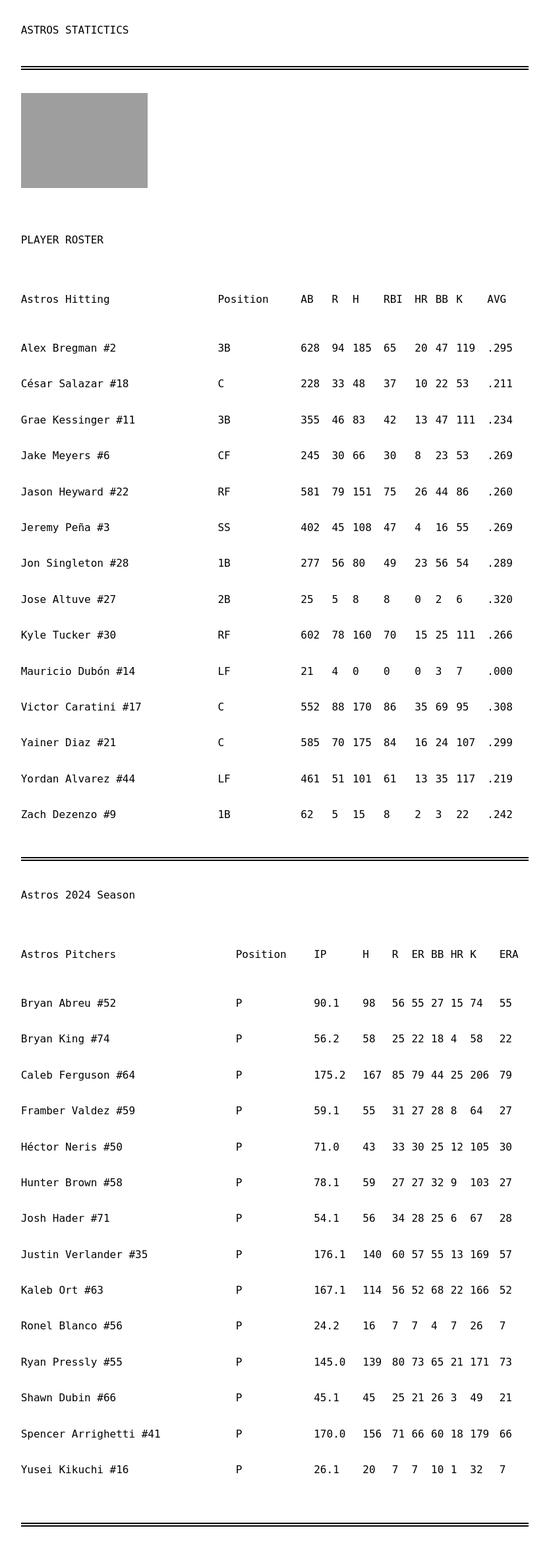
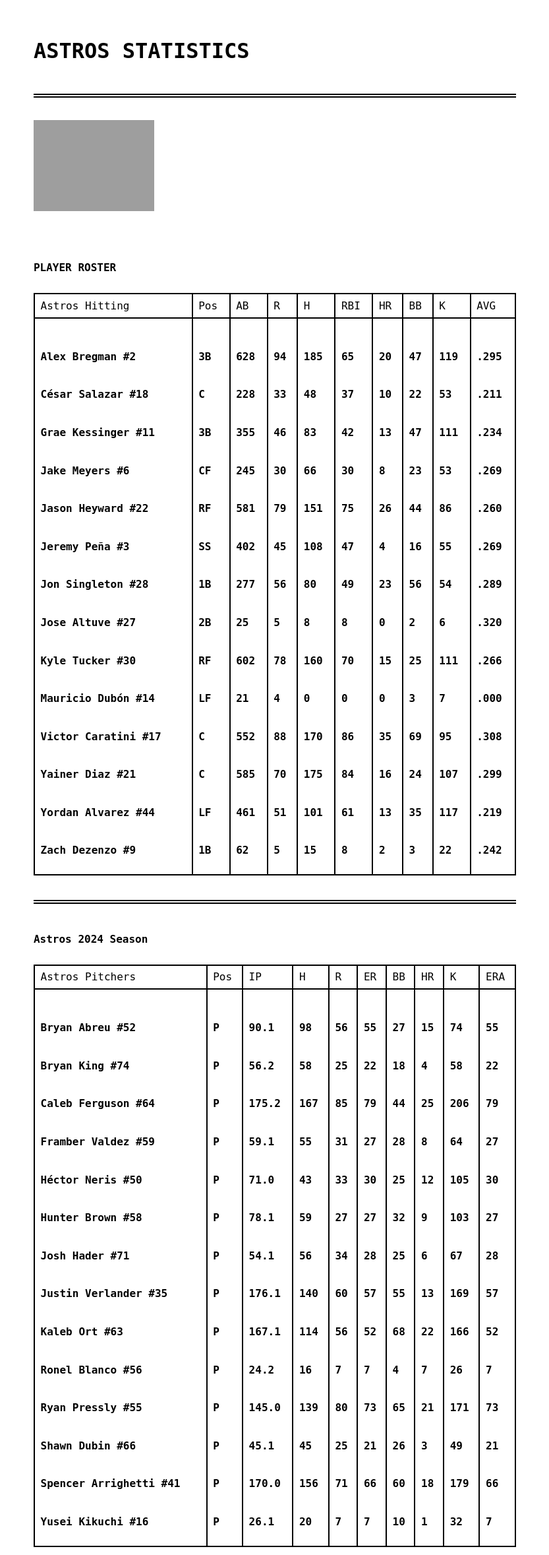
Before and after one commit to Gio01/astrosStats, a Flask app: page / in a window 1280 px wide. Shown: the top 2357 px of the page at 66% size, without its empty margins (223-1056 px from the left). Run offline with Flask 3, Linux system fonts and the light colour scheme; data comes from the database, SQL or seed files in the repository; some web fonts are replaced; grey boxes are pictures that could not be loaded.

Commit message:
fixed the tables not showing

```diff
--- a/static/styles.css
+++ b/static/styles.css
@@ -63,13 +63,14 @@ body {
 
 @media screen and (max-width: 480px) {
 	:root {
-		font-size: 14px;
+		font-size: .6rem;
 	}
 
 	body {
 		padding: var(--line-height) 1ch;
 	}
 }
+
 
 h1,
 h2,
@@ -151,6 +152,7 @@ table {
 	width: calc(round(down, 100%, 1ch));
 	border-collapse: collapse;
 	margin: 0 0 calc(var(--line-height) * 2);
+
 }
 
 th,
--- a/templates/index.html
+++ b/templates/index.html
@@ -2,14 +2,15 @@
 <html lang="en">
   <head>
     <meta charset="UTF-8">
-    <meta name="viewport" content="width=device-width, initial-scale=1">
+    <meta name="viewport" content="width=device-width, initial-scale=1.0;">
     <title></title>
+
+    <link href="static/reset.css" rel="stylesheet" />
     <link href="static/styles.css" rel="stylesheet">
-    <link href="static/reset.css" rel="stylesheet" />
   </head>
   <body>
 
-    <h1>Astros Statictics</h1>
+    <h1>Astros Statistics</h1>
 
     <hr>
 
@@ -20,16 +21,16 @@
     <h2>Player Roster</h2>
     <table>
       <tr>
-        <td><h3>Astros Hitting</h3></td>
-        <td>Position</td>
-        <td><h3>AB</h3></td>
-        <td><h3>R</h3></td>
-        <td><h3>H</h3></td>
-        <td><h3>RBI</h3></td>
-        <td><h3>HR</h3></td>
-        <td><h3>BB</h3></td>
-        <td><h3>K</h3></td>
-        <td><h3>AVG</h3></td>
+        <td>Astros Hitting</td>
+        <td>Pos</td>
+        <td>AB</td>
+        <td>R</td>
+        <td>H</td>
+        <td>RBI</td>
+        <td>HR</td>
+        <td>BB</td>
+        <td>K</td>
+        <td>AVG</td>
       </tr>
       <tr>
         <td>
@@ -105,87 +106,78 @@
     <table>
       <h3>Astros 2024 Season</h3>
       <tr>
-        <td><h3>Astros Pitchers</h3></td>
-        <td>Position</td>
-        <td><h3>IP</h3></td>
-        <td><h3>H</h3></td>
-        <td><h3>R</h3></td>
-        <td><h3>ER</h3></td>
-        <td><h3>BB</h3></td>
-        <td><h3>HR</h3></td>
-        <td><h3>K</h3></td>
-        <td><h3>ERA</h3></td>
+        <td>Astros Pitchers</td>
+        <td>Pos</td>
+        <td>IP</td>
+        <td>H</td>
+        <td>R</td>
+        <td>ER</td>
+        <td>BB</td>
+        <td>HR</td>
+        <td>K</td>
+        <td>ERA</td>
       </tr>
       <tr>
+
         <td>
           {%for p in number%}
           <h3>{{p[2]}} #{{p[5]}}</h3>
-
           {%endfor%}
-
         </td>
 
-        <td>
+         <td>
           {%for pitcher in pitchers%}
-            <h3>{{pitcher[5]}}</h3>
+            <h3>{{pitcher[5]}} </h3>
           {%endfor%}
-          <br>
         </td>
 
         <td>
           {%for pitcher in pitchers%}
             <h3>{{pitcher[31]}}</h3>
           {%endfor%}
-          <br>
         </td>
 
         <td>
           {%for pitcher in pitchers%}
             <h3>{{pitcher[18]}}</h3>
           {%endfor%}
-          <br>
         </td>
 
         <td>
           {%for pitcher in pitchers%}
             <h3>{{pitcher[11]}}</h3>
           {%endfor%}
-          <br>
         </td>
+
         <td>
           {%for pitcher in pitchers%}
             <h3>{{pitcher[38]}}</h3>
           {%endfor%}
-          <br>
         </td>
 
         <td>
           {%for pitcher in pitchers%}
             <h3>{{pitcher[16]}}</h3>
           {%endfor%}
-          <br>
         </td>
 
         <td>
           {%for pitcher in pitchers%}
             <h3>{{pitcher[14]}}</h3>
           {%endfor%}
-          <br>
         </td>
 
         <td>
           {%for pitcher in pitchers%}
             <h3>{{pitcher[15]}}</h3>
           {%endfor%}
-          <br>
         </td>
 
         <td>
           {%for pitcher in pitchers%}
             <h3>{{pitcher[38]}}</h3>
           {%endfor%}
-          <br>
-        </td>
+         </td>
 
       </tr>
     </table>
```
Also changed, not shown: 1 other file.
